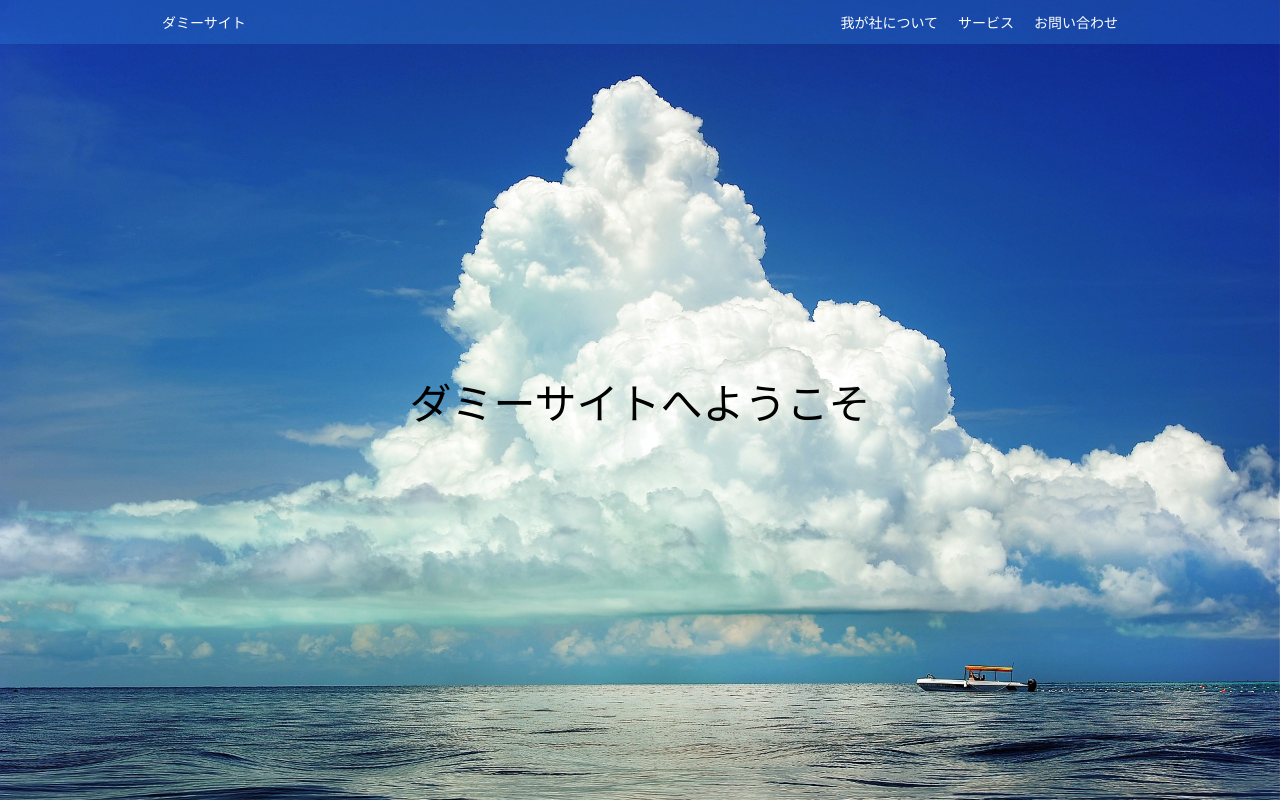
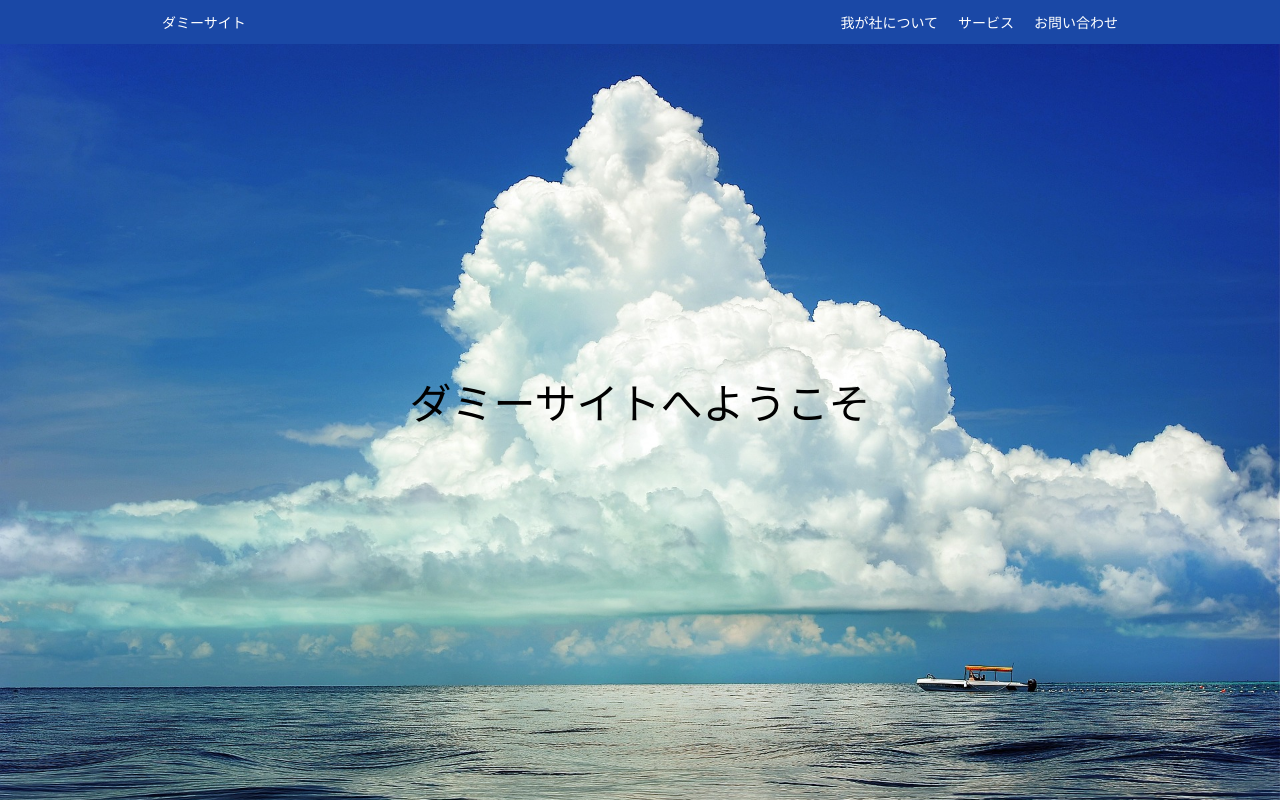
Before and after one commit to shotatanakait/lp_kadai_4, a plain HTML site: page index.html in a window 1280 px wide. Shown: the top 802 px of the page. Drawn offline with nearby package versions, Linux system fonts and the light colour scheme.

Commit message:
ref #1 ヘッダー背景色を変更

```diff
--- a/css/style.css
+++ b/css/style.css
@@ -29,7 +29,7 @@ a:hover {
 
 /* header */
 header {
-  background-color: #308ce24d;
+  background-color: #1A48A6;
   position: fixed;
   width: 100%;
 }
```
